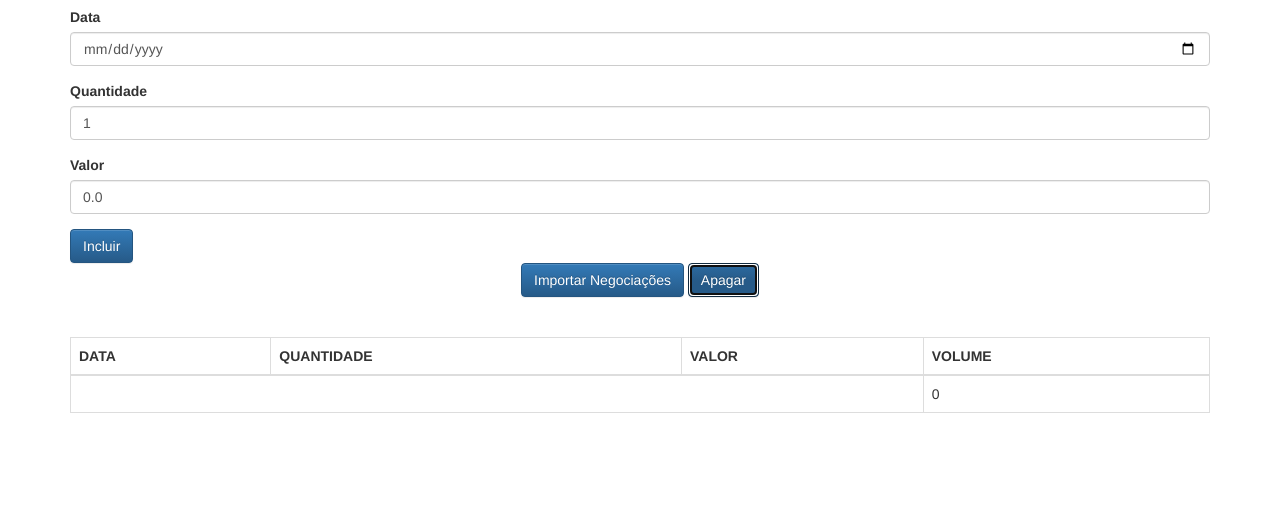
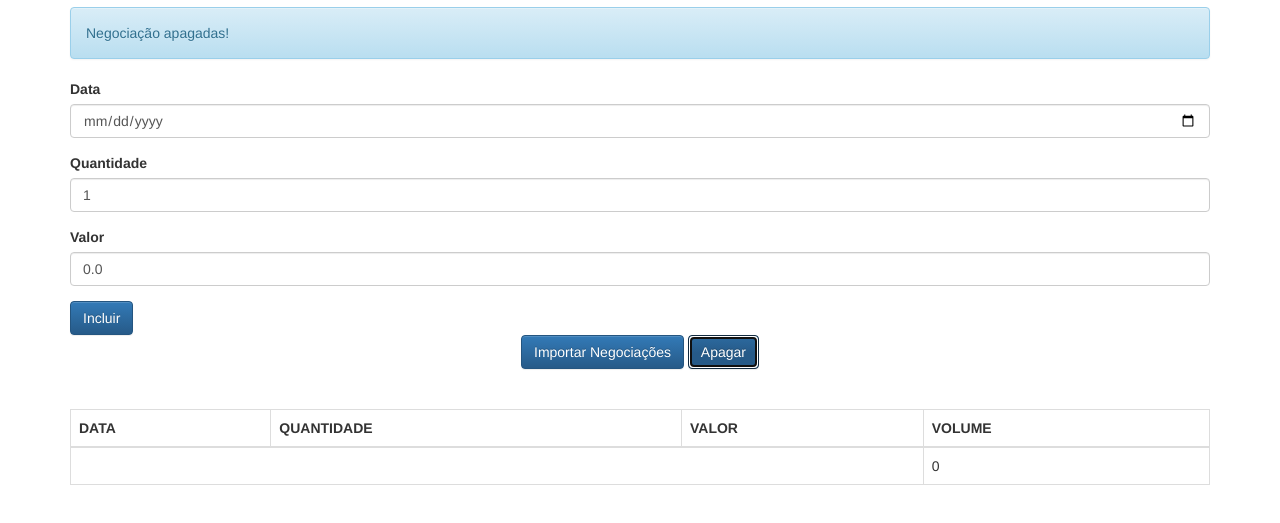
Before and after one commit to riccigr/jsNoob, a plain HTML site: page client/index.html in a window 1280 px wide. Both pictures are taken after a click on the button "Apagar". Shown: the part 63-586 px from the top of the page. Drawn offline with Linux system fonts and the light colour scheme.

Commit message:
chamada automatica de atualizacao da view

```diff
--- a/client/index.html
+++ b/client/index.html
@@ -37,7 +37,7 @@
         <button class="btn btn-primary text-center" type="button">
             Importar Negociações
         </button>
-        <button class="btn btn-primary text-center" type="button">
+        <button onclick="negociacaoController.apaga()" class="btn btn-primary text-center" type="button">
             Apagar
         </button>
     </div>
--- a/client/js/app/controllers/NegociacaoController.js
+++ b/client/js/app/controllers/NegociacaoController.js
@@ -5,7 +5,7 @@ class NegociacaoController{
       this._inputData = $('#data');
       this._inputQuantidade = $('#quantidade');
       this._inputValor = $('#valor');
-      this._listaNegociacoes = new ListaNegociacoes();
+      this._listaNegociacoes = new ListaNegociacoes(model => this._negociacoesView.atualiza(model));
       this._mensagem = new Mensagem();
       this._negociacoesView = new NegociacoesView($('#negociacoesView'));
       this._mensagemView = new MensagemView($("#mensagemView"));
@@ -17,12 +17,18 @@ class NegociacaoController{
       event.preventDefault();
 
       this._listaNegociacoes.adiciona(this._criaNegociacao());
-      this._negociacoesView.atualiza(this._listaNegociacoes);
 
       this._mensagem.texto = "Negociação adicionada com sucesso!";
       this._mensagemView.atualiza(this._mensagem);
 
       this._limpaFormulario();
+  }
+
+  apaga(){
+      this._listaNegociacoes.esvazia();
+
+      this._mensagem.texto = "Negociação apagadas!";
+      this._mensagemView.atualiza(this._mensagem);
   }
 
   _criaNegociacao(){
--- a/client/js/app/models/ListaNegociacoes.js
+++ b/client/js/app/models/ListaNegociacoes.js
@@ -1,14 +1,21 @@
 class ListaNegociacoes {
 
-  constructor() {
+  constructor(trigger) {
       this._negociacoes = [];
+      this._trigger = trigger;
   }
 
   adiciona(negociacao){
       this._negociacoes.push(negociacao);
+      this._trigger(this);
   }
 
   get negociacoes(){
       return [].concat(this._negociacoes);
   }
+
+  esvazia(){
+      return this._negociacoes = [];
+      this._trigger(this);
+  }
 }
```
